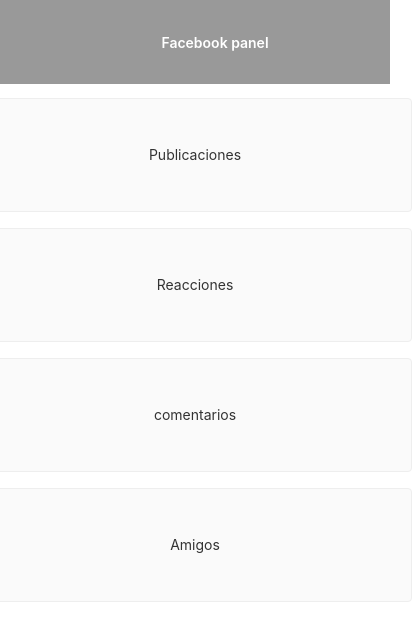
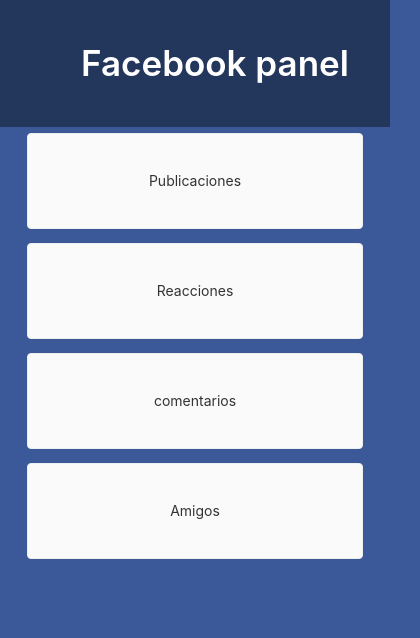
Before and after one commit to JorgeR-Code/facebook-dashboard, an Angular app: page / in a window 390 px wide. Shown: the top 638 px of the page, 420 px wide, since content can reach past the window. Built offline with nearby package versions, Linux system fonts and the light colour scheme.

Commit message:
responsive format

```diff
--- a/src/app/app.component.css
+++ b/src/app/app.component.css
@@ -4,7 +4,7 @@
   left: 0;
   right: 0;
   width: 100%;
-  height: 10%;
+  height: 15%;
   display: -webkit-box;
   display: -ms-flexbox;
   display: flex;
@@ -17,6 +17,7 @@
   background-color: rgba(0, 0, 0, 0.4);
   color: white;
   font-weight: 600;
+  font-size: 2.5em;
 }
 
 .top img {
@@ -27,8 +28,8 @@
   display: -webkit-box;
   display: -ms-flexbox;
   display: flex;
-  margin: 82px auto 32px;
-  padding: 0 16px;
+  margin: 30vmin auto 5%;
+  padding: 0 20%;
   max-width: 960px;
   -webkit-box-orient: vertical;
   -webkit-box-direction: normal;
@@ -40,6 +41,7 @@
 }
 
 .content .card-container {
+  width: 150%;
   display: -webkit-box;
   display: -ms-flexbox;
   display: flex;
@@ -58,8 +60,8 @@
   background-color: #fafafa;
   height: 80px;
   width: 400px;
-  margin: 0 8px 16px;
-  padding: 16px;
+  margin: 0 2% 4%;
+  padding: 2%;
   display: -webkit-box;
   display: -ms-flexbox;
   display: flex;
@@ -76,10 +78,61 @@
   -webkit-transition: all 0.2s ease-in-out;
   transition: all 0.2s ease-in-out;
   line-height: 24px;
+  cursor: pointer;
 }
 
-.content .card-container .card .card-small {
-  height: 16px;
-  width: 168px;
+.content .card-container .card:hover {
+  -webkit-transform: translateY(-3px);
+          transform: translateY(-3px);
+  -webkit-box-shadow: 0 4px 17px rgba(0, 0, 0, 0.35);
+          box-shadow: 0 4px 17px rgba(0, 0, 0, 0.35);
+}
+
+@media screen and (max-width: 360px) {
+  .content .card-container {
+    width: 300px;
+    display: -webkit-box;
+    display: -ms-flexbox;
+    display: flex;
+    -ms-flex-wrap: wrap;
+        flex-wrap: wrap;
+    -webkit-box-pack: center;
+        -ms-flex-pack: center;
+            justify-content: center;
+    margin-top: 16px;
+  }
+  .content .card-container .card {
+    all: unset;
+    border-radius: 4px;
+    border: 1px solid #eee;
+    background-color: #fafafa;
+    height: 80px;
+    width: 400px;
+    margin: 0 2% 4%;
+    padding: 2%;
+    display: -webkit-box;
+    display: -ms-flexbox;
+    display: flex;
+    -webkit-box-orient: horizontal;
+    -webkit-box-direction: normal;
+        -ms-flex-direction: row;
+            flex-direction: row;
+    -webkit-box-pack: center;
+        -ms-flex-pack: center;
+            justify-content: center;
+    -webkit-box-align: center;
+        -ms-flex-align: center;
+            align-items: center;
+    -webkit-transition: all 0.2s ease-in-out;
+    transition: all 0.2s ease-in-out;
+    line-height: 24px;
+    cursor: pointer;
+  }
+  .content .card-container .card:hover {
+    -webkit-transform: translateY(-3px);
+            transform: translateY(-3px);
+    -webkit-box-shadow: 0 4px 17px rgba(0, 0, 0, 0.35);
+            box-shadow: 0 4px 17px rgba(0, 0, 0, 0.35);
+  }
 }
 /*# sourceMappingURL=app.component.css.map */
--- a/src/app/app.component.scss
+++ b/src/app/app.component.scss
@@ -1,3 +1,31 @@
+
+@mixin cards {
+    .card {
+        all: unset;
+        border-radius: 4px;
+        border: 1px solid #eee;
+        background-color: #fafafa;
+        height: 80px;
+        width: 400px;
+        margin: 0 2% 4%;
+        padding: 2%;
+        display: flex;
+        flex-direction: row;
+        justify-content: center;
+        align-items: center;
+        transition: all 0.2s ease-in-out;
+        line-height: 24px;
+        cursor: pointer;
+
+
+
+      }
+
+    .card:hover{
+        transform: translateY(-3px);
+        box-shadow: 0 4px 17px rgba(0, 0, 0, 0.35);
+    }
+}
 
   .top {
     position: absolute;
@@ -5,13 +33,14 @@
     left: 0;
     right: 0;
     width: 100%;
-    height: 10%;
+    height: 15%;
     display: flex;
     justify-content: center;
     align-items: center;
     background-color: rgba(0, 0, 0, 0.4);
     color: white;
     font-weight: 600;
+    font-size: 2.5em;
 
     img{
         margin: 0 20px;
@@ -21,44 +50,35 @@
 
   .content {
     display: flex;
-    margin: 82px auto 32px;
-    padding: 0 16px;
+    margin: 30vmin auto 5%;
+    padding: 0 20%;
     max-width: 960px;
     flex-direction: column;
     align-items: center;
 
+
     .card-container {
+        width: 150%;
         display: flex;
         flex-wrap: wrap;
         justify-content: center;
         margin-top: 16px;
 
+        @include cards();
 
-        .card {
-            all: unset;
-            border-radius: 4px;
-            border: 1px solid #eee;
-            background-color: #fafafa;
-            height: 80px;
-            width: 400px;
-            margin: 0 8px 16px;
-            padding: 16px;
+    }
+    @media screen and (max-width: 360px) {
+        .card-container {
+            width: 300px;
             display: flex;
-            flex-direction: row;
+            flex-wrap: wrap;
             justify-content: center;
-            align-items: center;
-            transition: all 0.2s ease-in-out;
-            line-height: 24px;
+            margin-top: 16px;
 
+            @include cards();
+          }
+    }
 
-            .card-small {
-                height: 16px;
-                width: 168px;
-              }
-
-          }
-
-      }
 
 
   }
--- a/src/styles.css
+++ b/src/styles.css
@@ -10,5 +10,6 @@
   color: #333;
   -webkit-box-sizing: border-box;
           box-sizing: border-box;
+  background-color: #3b5998;
 }
 /*# sourceMappingURL=styles.css.map */
--- a/src/styles.scss
+++ b/src/styles.scss
@@ -9,4 +9,5 @@
     font-size: 14px;
     color: #333;
     box-sizing: border-box;
+    background-color: #3b5998;
 }
```
Also changed, not shown: 2 other files (tests, documents, lock files or other folders).
